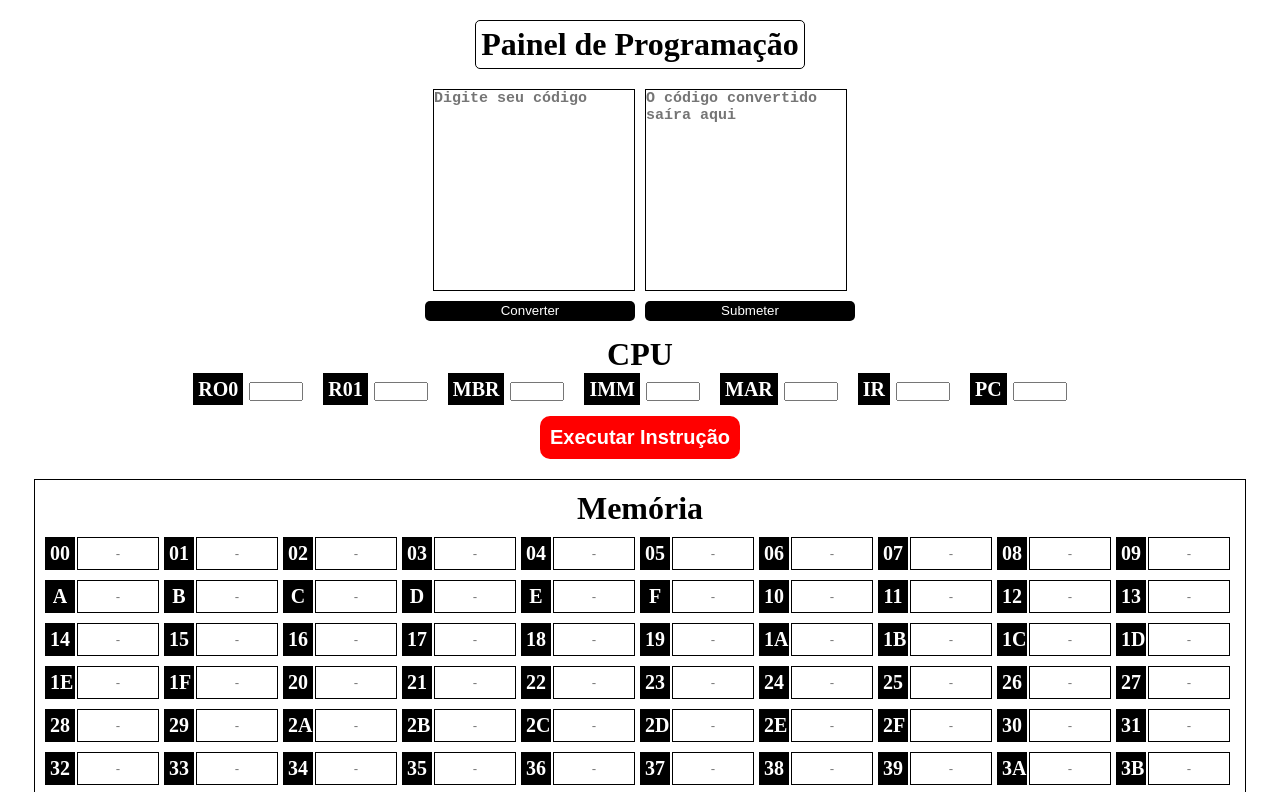
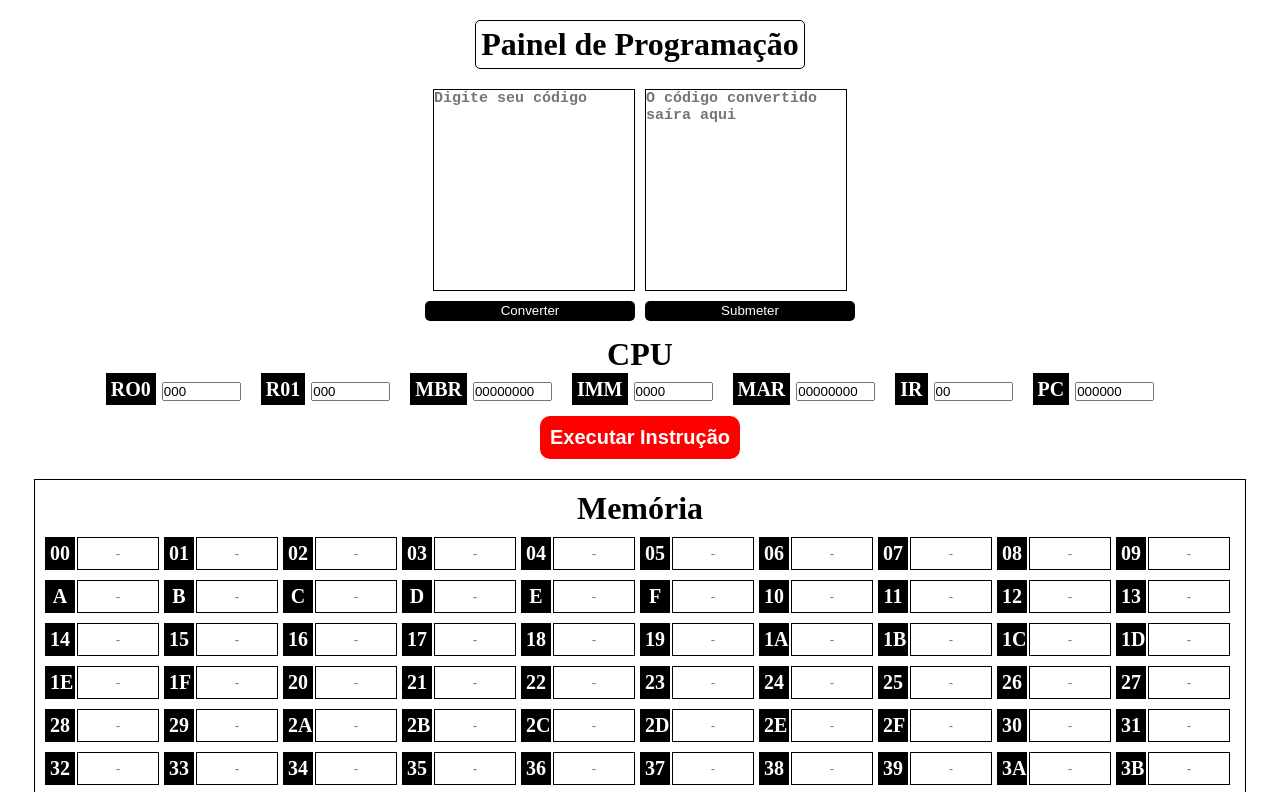
Before and after one commit to danielVFS/CPU-implementation, a plain HTML site: page index.html in a window 1280 px wide. Both pictures are taken after a click on the button "Executar Instrução". Shown: the top 792 px of the page. Drawn offline with Linux system fonts and the light colour scheme.

Commit message:
nextInstruction function

```diff
--- a/index.html
+++ b/index.html
@@ -30,35 +30,35 @@
         <div class="row-cpu">
           <div>
             <span class="numerator">RO0</span>
-            <input type="text" id="ro0" class="regs">
+            <input type="text" id="ro0" class="regs" value="000" readonly>
           </div>
           <div>
             <span class="numerator">R01</span>
-            <input type="text" id="ro1" class="regs">
+            <input type="text" id="ro1" class="regs" value="000"readonly>
           </div>
           <div>
             <span class="numerator">MBR</span>
-            <input type="text" id="mbr" class="regs">
+            <input type="text" id="mbr" class="regs" value="00000000" readonly>
           </div>
           <div>
             <span class="numerator">IMM</span>
-            <input type="text" id="imm" class="regs">
+            <input type="text" id="imm" class="regs" value="0000"readonly>
           </div>
           <div>
             <span class="numerator">MAR</span>
-            <input type="text" id="mar" class="regs">
+            <input type="text" id="mar" class="regs" value="00000000"readonly>
           </div>
           <div>
             <span class="numerator">IR</span>
-            <input type="text" id="ir" class="regs">
+            <input type="text" id="ir" class="regs" value="00" readonly>
           </div>
           <div>
             <span class="numerator">PC</span>
-            <input type="text" id="pc" class="regs">
+            <input type="text" id="pc" value="000000" class="regs" readonly>
           </div>
         </div>
         <div class="button-compile">
-          <input type="button" value="Executar Instrução" id="exec" onclick="execCicle()">
+          <input type="button" value="Executar Instrução" id="exec" onclick="nextInstruction()">
         </div>
       </div>
     </div>
--- a/main.js
+++ b/main.js
@@ -1,5 +1,15 @@
 var memoria = [];
 var pc = 0;
+var mbr;
+var mar;
+var ir;
+var ro0;
+var ro1;
+var imm;
+
+var e;
+var l;
+var g;
 
 // mascaras
 var mascReg0 = 0xE00000;
@@ -30,7 +40,7 @@ function converter() {
       // no caso de ser o hlt
       if(aux[1] == null) {
         instructionWord = 0; // fazendo isso devido a alguns bugs no map
-        console.log(instructionWord);
+        //console.log(instructionWord);
       }
       else if(aux[2] == null) { // em casos onde se tem apenas o opcode e a instrução
         memoryAddress = parseInt(aux[1], 16); // passando para hexa
@@ -49,10 +59,10 @@ function converter() {
           memoryAddress = parseInt(aux[2], 16); // passando para hexa
           memoryAddress = memoryAddress & mascAdress;
 
-          console.log(`${opcode} + ${reg0} + ${memoryAddress}`);
+          //console.log(`${opcode} + ${reg0} + ${memoryAddress}`);
 
           instructionWord = (opcode | reg0 | memoryAddress);
-          console.log(instructionWord);
+          //console.log(instructionWord);
         }
         // em casos de add, sub, mul, div, cmp
         else if(opcode > 0x02 << 24 && opcode < 0x07 << 24|| opcode == 0x09 << 24 || opcode == 0x17 << 24){
@@ -68,10 +78,10 @@ function converter() {
           reg0 = reg0 << 21;
           reg1 = reg1 << 18;
 
-          console.log(`${opcode} + ${reg0} + ${reg1}`);
+          //console.log(`${opcode} + ${reg0} + ${reg1}`);
 
           instructionWord = (opcode | reg0 | reg1);
-          console.log(instructionWord);
+          //console.log(instructionWord);
         }
         // em casos de lsh, rsh, movih, movil, addi, subi, muli, divi, movrr
         else {
@@ -111,11 +121,11 @@ function submeter() {
   instructions.forEach((instruction) => {
     if(instruction != "") {
       var input = document.getElementById(`${contador}`);
+
       input.value = instruction;
       memoria[contador] = parseInt(instruction, 16);
       contador++;
     }
-
   });
 }
 
@@ -145,7 +155,7 @@ function changeMenu() {
     virtualValue = parseInt(visualValue, 16);
   }
 
-  console.log(`${visualValue} - ${virtualValue}`);
+  //console.log(`${visualValue} - ${virtualValue}`);
 
   visualValue = preencherBits(visualValue, 8);
 
@@ -153,9 +163,38 @@ function changeMenu() {
   memoria[input.id] = virtualValue;
 }
 
-// função para executar o ciclo da maquina
-function execCicle() {
-  alert(1);
+
+/*
+  função para executar o ciclo da maquina
+  Passo a Passo:
+    1. ler a memória
+*/
+function nextInstruction() {
+  /* lendo a memória; */
+
+  // pegando o opcode
+  ir = memoria[pc];
+  ir = ir & 0x0F000000; // mascara para pegar o opcode
+  ir = ir >> 24;
+
+  // pegando o mar
+  mar = memoria[pc] & 0x1FFFFF;
+
+  // pegando o mbr
+  mbr = memoria[mar];
+
+  // incrementando o contador pc
+  pc++;
+
+  atualizarProcessador(ir, mar, mbr, pc);
+}
+
+// atualizando o processador a cada ciclo
+function atualizarProcessador(ir, mar, mbr,pc) {
+  document.getElementById("ir").value = preencherBits(ir.toString(16).toUpperCase(), 2);
+  document.getElementById("mar").value = preencherBits(mar.toString(16).toUpperCase(), 8);
+  document.getElementById("mbr").value = preencherBits(mbr.toString(16).toUpperCase(), 8);
+  document.getElementById("pc").value = preencherBits(pc.toString(16).toUpperCase(), 6);
 }
 
 // Map de opcodes convertidos para hexa
--- a/style/main.css
+++ b/style/main.css
@@ -133,7 +133,7 @@ textarea {
 }
 
 .regs {
-  width: 50px;
+  width: 75px;
 }
 
 .button-compile {
```
